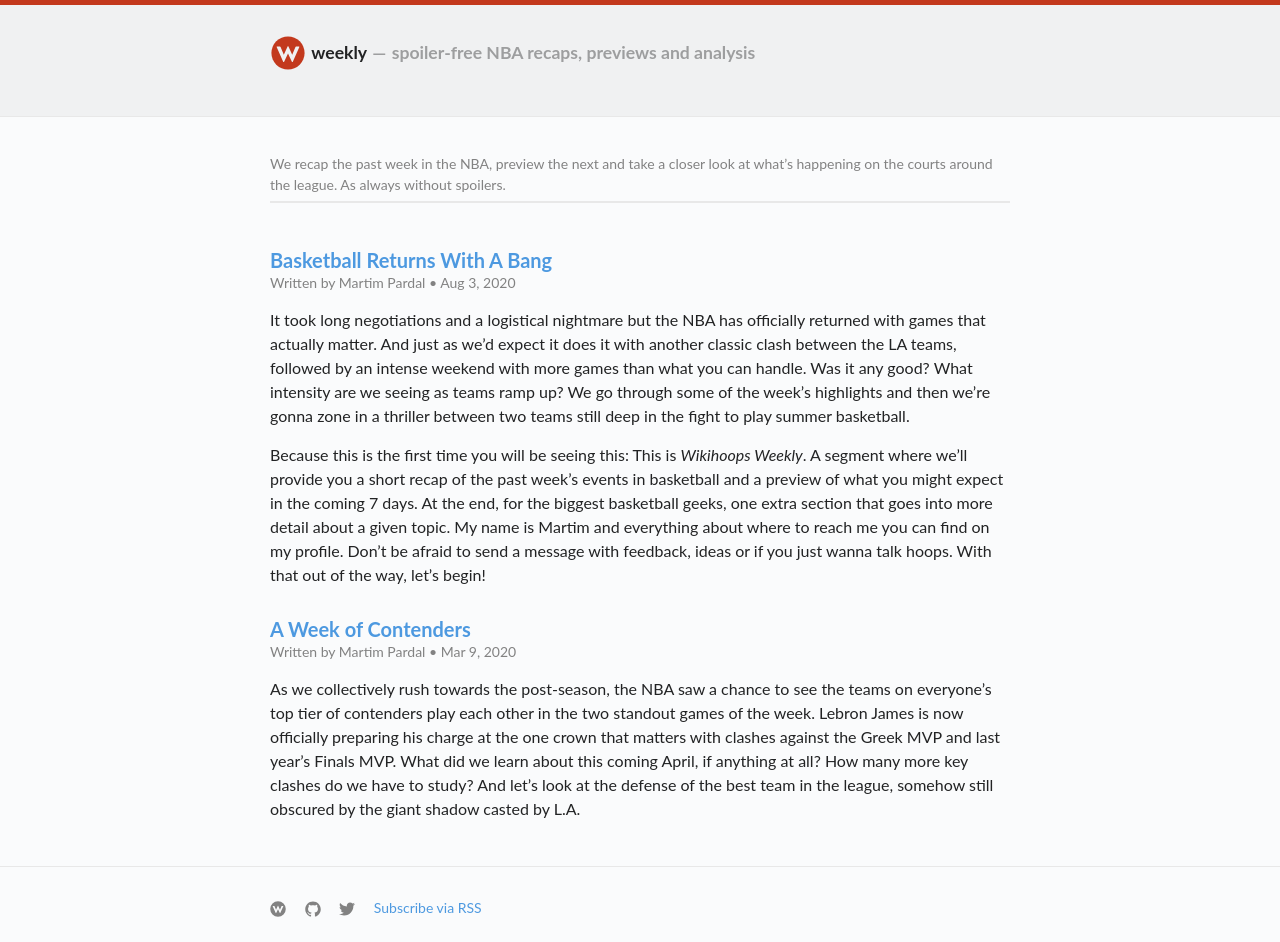
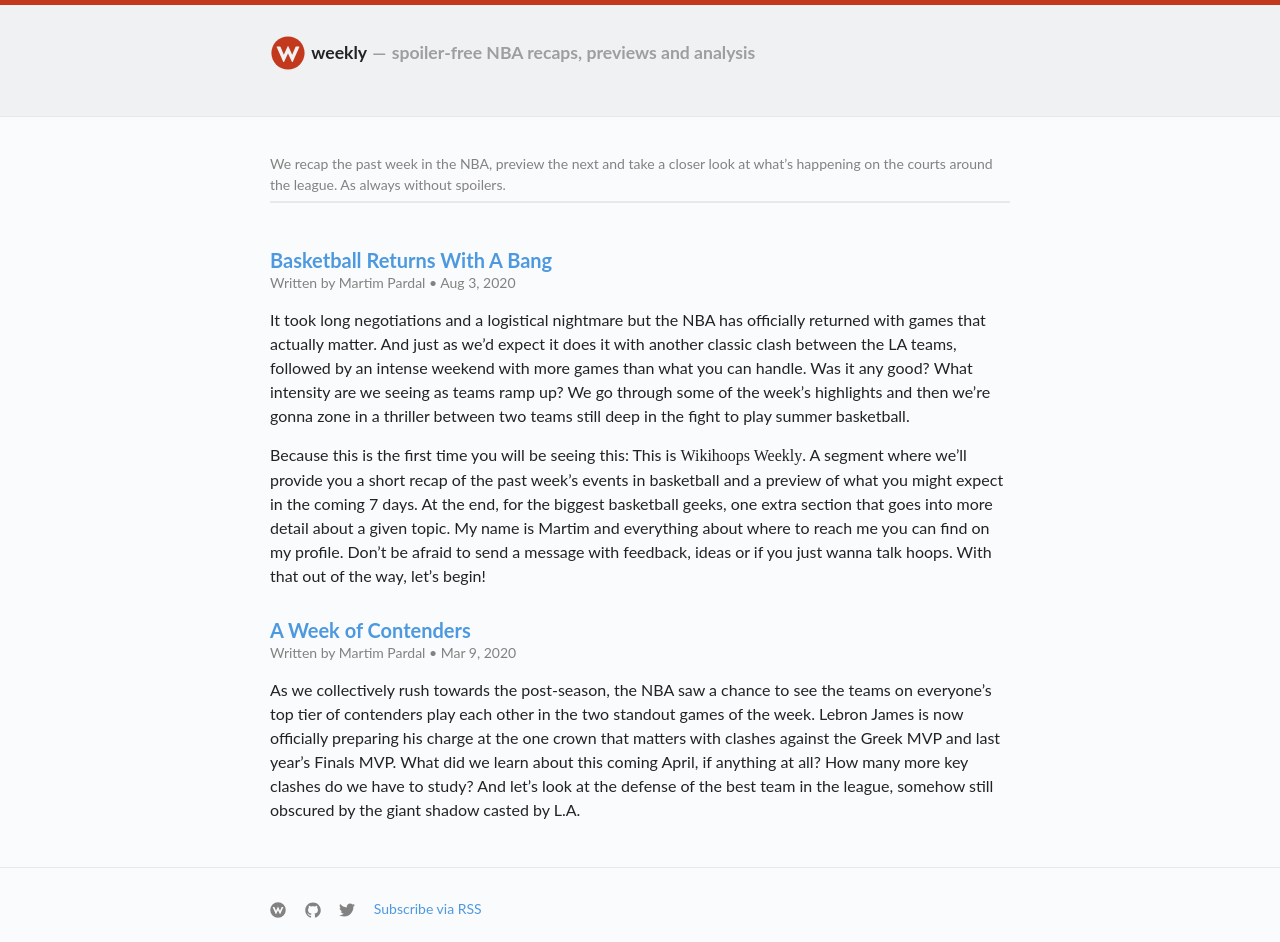
Before and after one commit to wikihoops/wh-weekly, a Jekyll site: the page built from index.html, in a window 1280 px wide. Shown: the top 942 px of the page. Built offline with Jekyll 4.4.1, drawn with Linux system fonts in a browser that asks for light colours; some web fonts are replaced.

Commit message:
Style em tag

```diff
--- a/_sass/_base.scss
+++ b/_sass/_base.scss
@@ -114,6 +114,19 @@
 }
 
 
+/**
+ * Text
+ */
+em {
+    font-family: "Lato Italic";
+    font-weight: $regular-font-weight;
+    font-style: normal;
+}
+
+strong, b {
+    font-weight: $bold-font-weight;
+}
+
 
 /**
  * Blockquotes
@@ -124,7 +137,9 @@
     padding-left: $spacing-unit / 2;
     font-size: 18px;
     letter-spacing: -1px;
-    font-style: italic;
+    font-family: "Lato Italic";
+    font-weight: $regular-font-weight;
+    font-style: normal;
 
     > :last-child {
         margin-bottom: 0;
```
